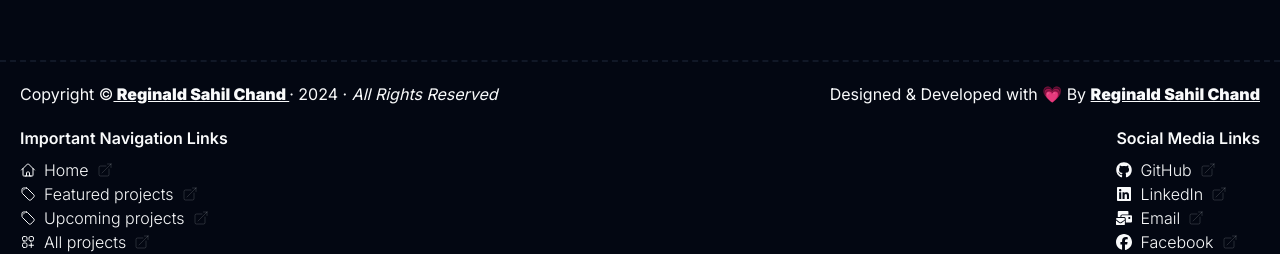
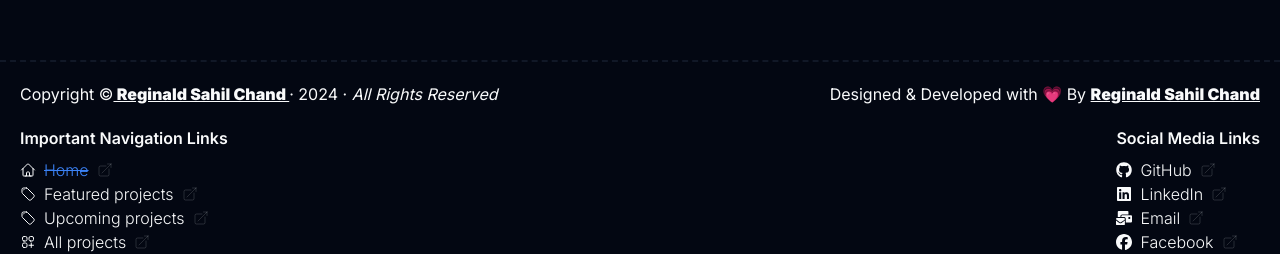
Before and after one commit to reginald-chand/personal-portfolio-2024, a Next.js app: page / in a window 1280 px wide. Shown: the part 820-1074 px from the top of the page. Built offline with nearby package versions, Linux system fonts and the light colour scheme.

Commit message:
Add usePathname hook & implementation. Update styles

```diff
--- a/app/components/ui/footer.tsx
+++ b/app/components/ui/footer.tsx
@@ -1,12 +1,14 @@
 "use client";
 
 import Link from "next/link";
+import { usePathname } from "next/navigation";
 import { ReactElement, memo, useEffect, useState } from "react";
 import { FooterImportantNavLinks } from "../data/footer-important-nav-links";
 import { ArrowTopRightOnSquareIcon } from "@heroicons/react/24/outline";
 import { FooterImportantSocialMediaLinks } from "../data/footer-important-social-media-links";
 
 export const Footer = memo((): ReactElement => {
+  const pathname = usePathname();
   const currentDate = new Date().toDateString();
   const [currentTime, setCurrentTime] = useState(new Date().toTimeString());
 
@@ -60,12 +62,21 @@ export const Footer = memo((): ReactElement => {
           <div className="font-semibold mb-2">Important Navigation Links</div>
           <ul>
             {FooterImportantNavLinks.map((element, index) => (
-              <li
-                key={index}
-                className="flex items-center justify-start hover:text-brand-primary hover:underline transition-colors duration-300 ease-linear group"
-              >
+              <li key={index} className="flex items-center justify-start group">
                 <div className="w-4 h-4 mr-2">{element.icon}</div>
-                <Link href={element.link} className="font-light">
+                <Link
+                  href={element.link}
+                  title={`${
+                    pathname === element.link
+                      ? "Current Page"
+                      : `Open ${element.title}`
+                  }`}
+                  className={`font-light hover:text-brand-primary hover:underline transition-colors duration-300 ease-linear ${
+                    pathname === element.link
+                      ? "text-brand-primary line-through"
+                      : "text-gray-50 no-underline"
+                  }`}
+                >
                   {element.title}
                 </Link>
                 <ArrowTopRightOnSquareIcon className="w-4 h-4 ml-2 text-[#f9fafb26] group-hover:text-gray-50" />
@@ -80,16 +91,13 @@ export const Footer = memo((): ReactElement => {
           </div>
           <ul>
             {FooterImportantSocialMediaLinks.map((element, index) => (
-              <li
-                key={index}
-                className="flex items-center justify-start hover:text-brand-primary hover:underline transition-colors duration-300 ease-linear group"
-              >
+              <li key={index} className="flex items-center justify-start group">
                 <div className="w-4 h-4 mr-2">{element.icon}</div>
                 <Link
                   href={element.link}
                   target="_blank"
                   rel="noreferrer noopener"
-                  className="font-light"
+                  className="font-light hover:text-brand-primary hover:underline transition-colors duration-300 ease-linear"
                 >
                   {element.title}
                 </Link>
```
